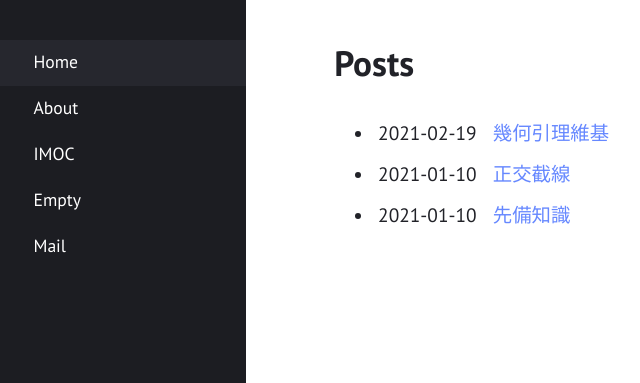
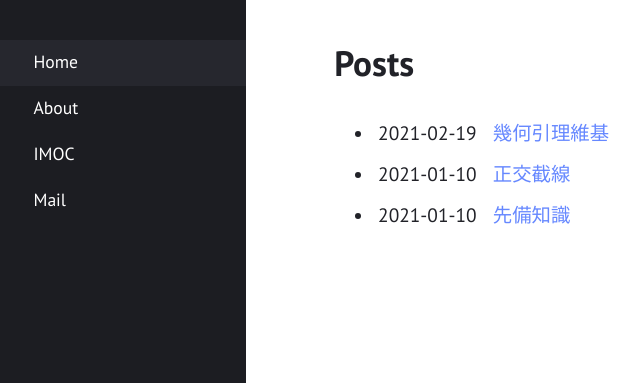
Before and after one commit to Permutation-Chang/Permutation-Chang.github.io, a Jekyll site: the page built from index.html, in a window 1280 px wide. Shown: the top 383 px of the page, without its empty margins (45-685 px from the left). Built offline with Jekyll 4.4.1, drawn with Linux system fonts in a browser that asks for light colours.

Commit message:
Update _config.yml

```diff
--- a/_config.yml
+++ b/_config.yml
@@ -20,7 +20,6 @@ navigation:
   - {file: "index.html", icon: home}
   - {file: "README.md", icon: address-card}
   - {file: "IMOC.md", icon: plus}
-  - {file: "study.md", icon: plus}
 
 external:                  # see http://fontawesome.com/icons
   - {title: Mail, icon: envelope, url: "mailto:chjh21005@gmail.com"}
```
